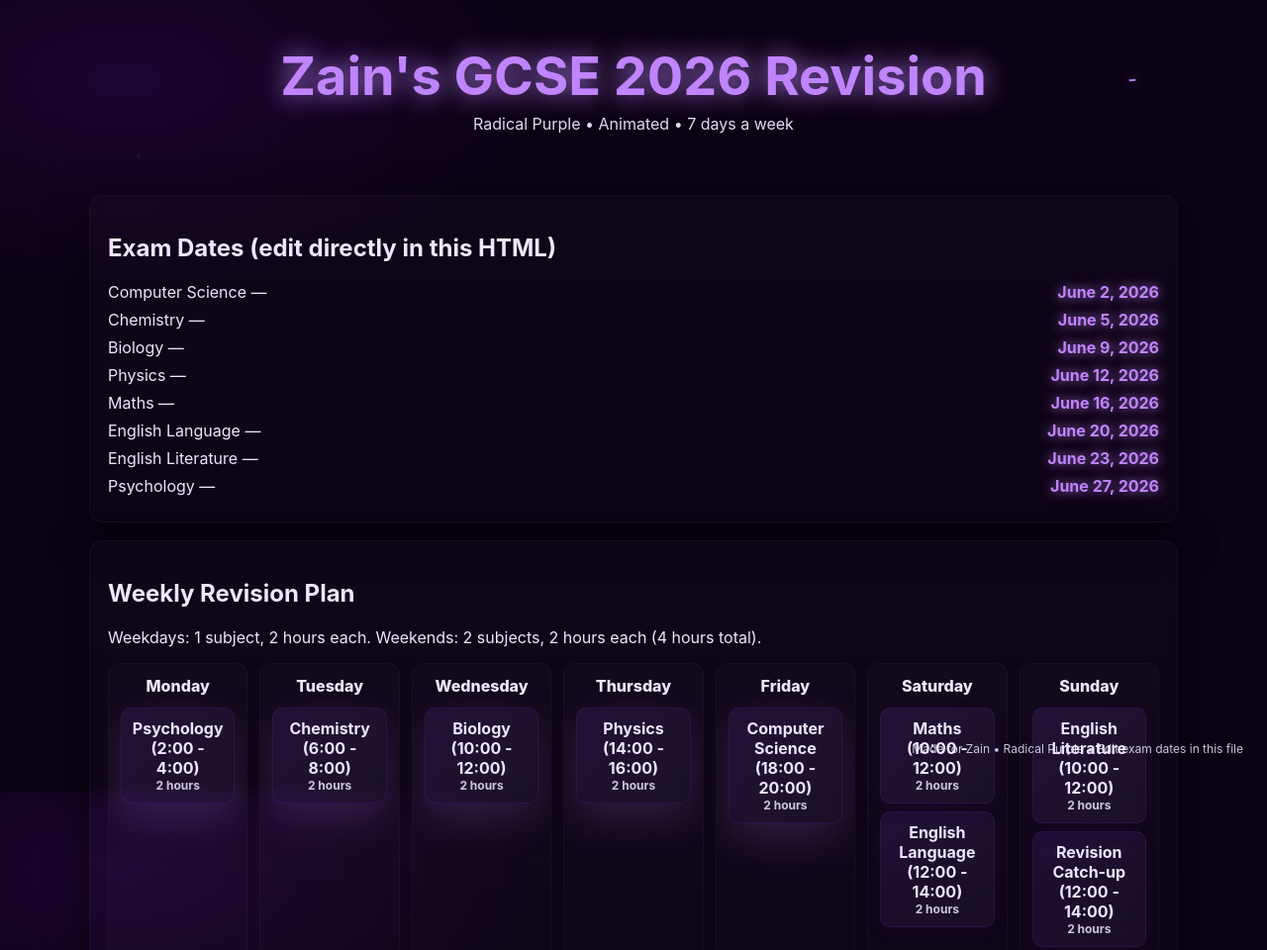
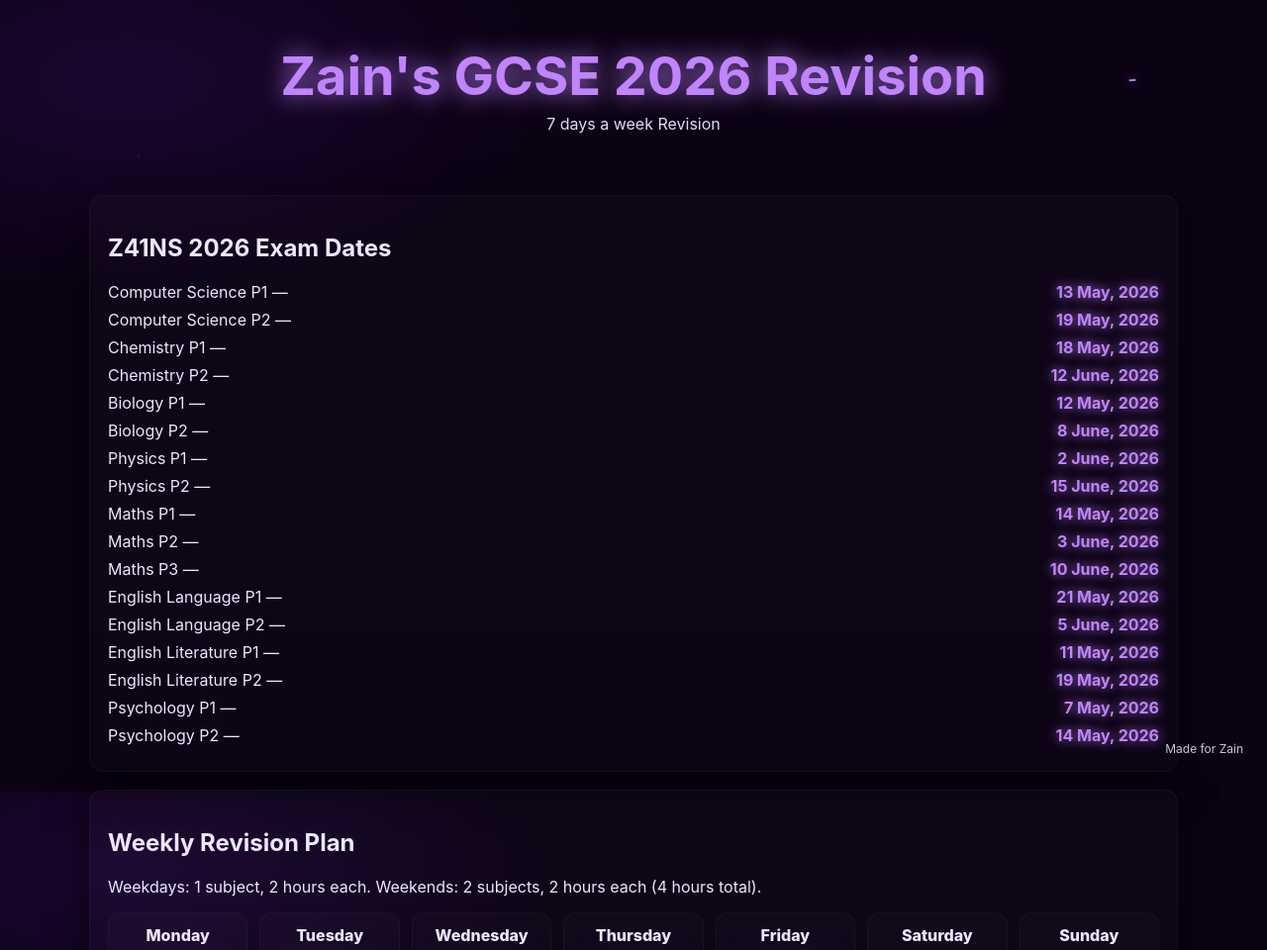
Before and after one commit to Z41N00/ExamsGCSE2026, a plain HTML site: page index.html in a window 1280 px wide. Shown: the top 960 px of the page at 99% size. Drawn offline with Linux system fonts and the light colour scheme.

Commit message:
Update index.html
real exam dates

```diff
--- a/index.html
+++ b/index.html
@@ -14,21 +14,30 @@
 
   <header class="hero">
     <h1>Zain's GCSE 2026 Revision</h1>
-    <p class="subtitle">Radical Purple • Animated • 7 days a week</p>
+    <p class="subtitle"> 7 days a week Revision</p>
   </header>
 
   <main class="wrap">
     <section class="dates card">
-      <h2>Exam Dates (edit directly in this HTML)</h2>
+      <h2>Z41NS 2026 Exam Dates</h2>
       <ul class="glow-dates">
-        <li>Computer Science — <span id="date-cs">June 2, 2026</span></li>
-        <li>Chemistry — <span id="date-chem">June 5, 2026</span></li>
-        <li>Biology — <span id="date-bio">June 9, 2026</span></li>
-        <li>Physics — <span id="date-phy">June 12, 2026</span></li>
-        <li>Maths — <span id="date-math">June 16, 2026</span></li>
-        <li>English Language — <span id="date-el">June 20, 2026</span></li>
-        <li>English Literature — <span id="date-elit">June 23, 2026</span></li>
-        <li>Psychology — <span id="date-psy">June 27, 2026</span></li>
+        <li>Computer Science P1 — <span id="date-cs">13 May, 2026</span></li>
+        <li>Computer Science P2 — <span id="date-cs">19 May, 2026</span></li>
+        <li>Chemistry P1 — <span id="date-chem">18 May, 2026</span></li>
+        <li>Chemistry P2 — <span id="date-chem">12 June, 2026</span></li>
+        <li>Biology P1 — <span id="date-bio">12 May, 2026</span></li>
+        <li>Biology P2 — <span id="date-bio">8 June, 2026</span></li>
+        <li>Physics P1 — <span id="date-phy">2 June, 2026</span></li>
+        <li>Physics P2 — <span id="date-phy">15 June, 2026</span></li>
+        <li>Maths P1 — <span id="date-math">14 May, 2026</span></li>
+        <li>Maths P2 — <span id="date-math">3 June, 2026</span></li>
+        <li>Maths P3 — <span id="date-math">10 June, 2026</span></li>
+        <li>English Language P1 — <span id="date-el">21 May, 2026</span></li>
+        <li>English Language P2 — <span id="date-el">5 June, 2026</span></li>
+        <li>English Literature P1 — <span id="date-elit">11 May, 2026</span></li>
+        <li>English Literature P2 — <span id="date-elit">19 May, 2026</span></li>
+        <li>Psychology P1 — <span id="date-psy">7 May, 2026</span></li>
+        <li>Psychology P2 — <span id="date-psy">14 May, 2026</span></li>
       </ul>
     </section>
 
@@ -43,7 +52,7 @@
   </main>
 
   <footer class="footer">
-    <p>Made for Zain • Radical Purple • Edit exam dates in this file</p>
+    <p>Made for Zain</p>
   </footer>
 
   <template id="dayTpl">
```
